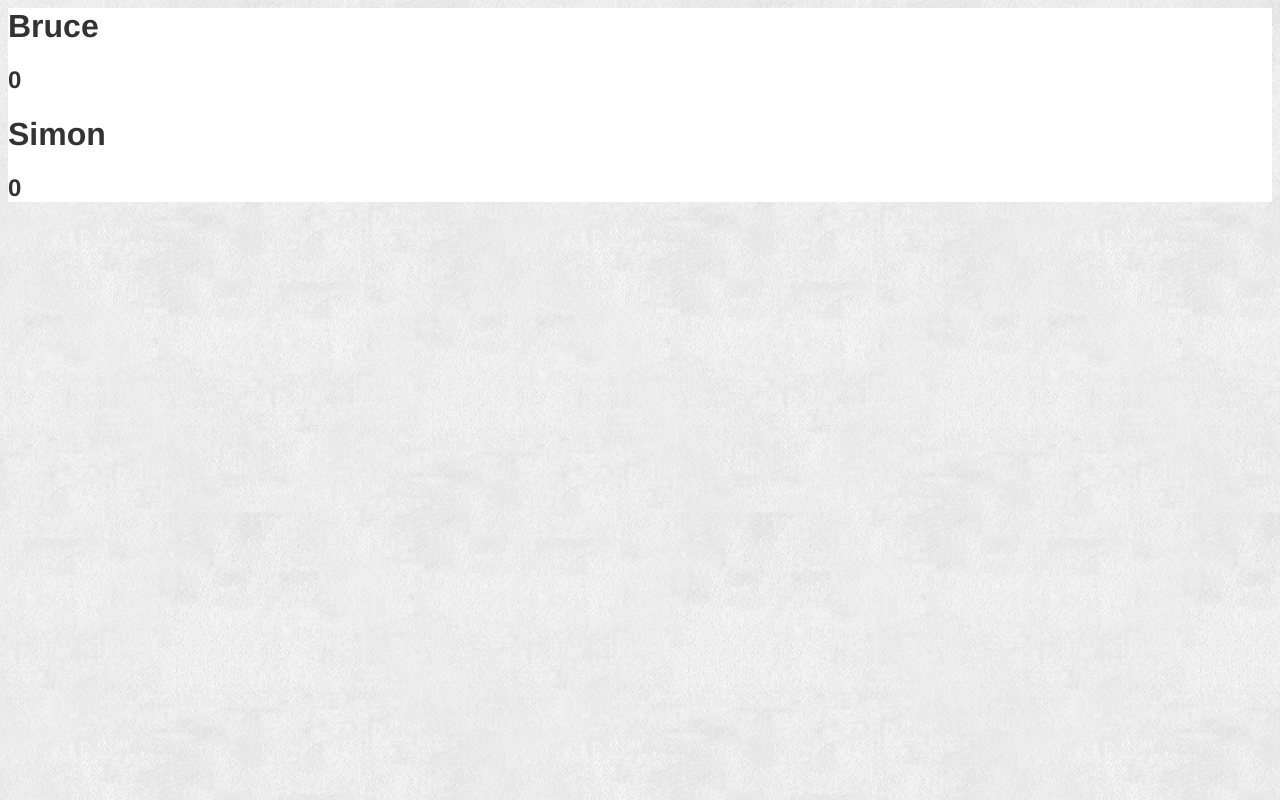
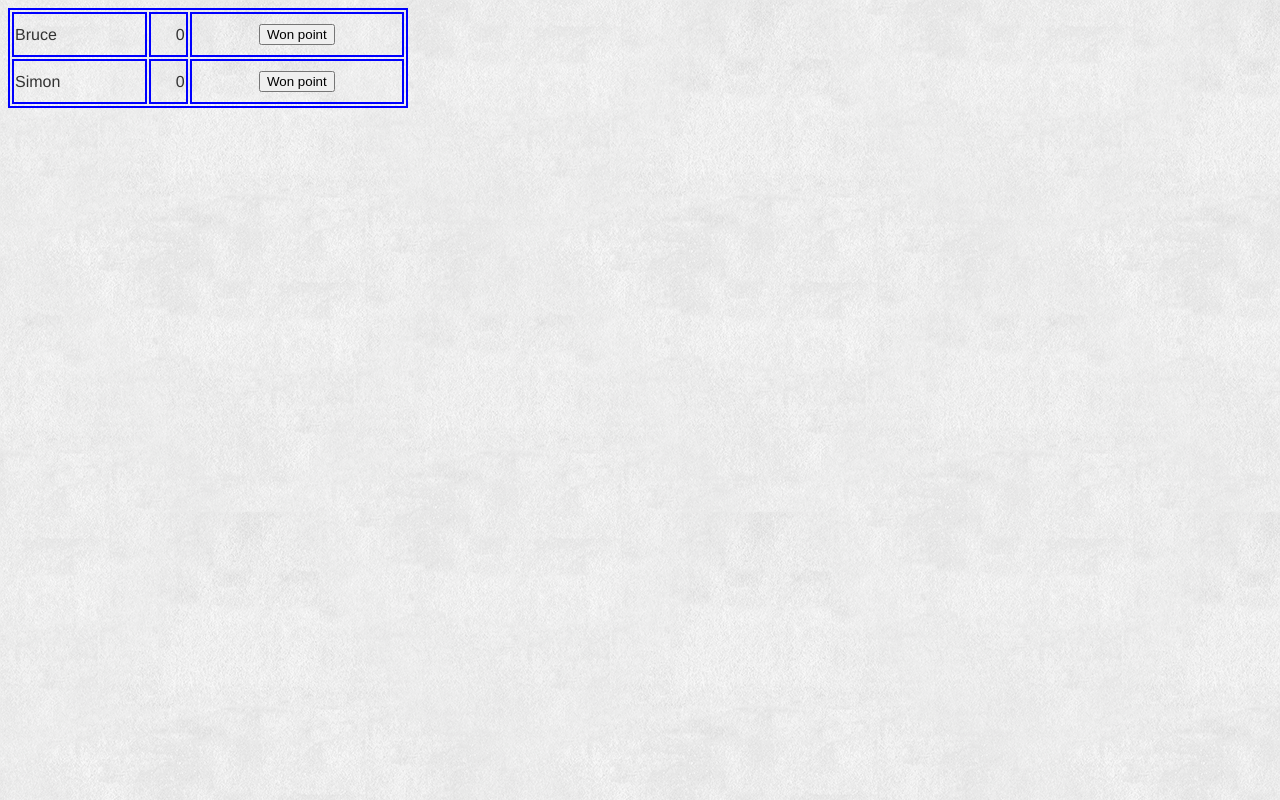
Before and after one commit to MatzFan/pingpong, a plain HTML site: page index.html in a window 1280 px wide. Drawn offline with nearby package versions, Linux system fonts and the light colour scheme.

Commit message:
Started styling scoring area in tabular format

```diff
--- a/css/application.css
+++ b/css/application.css
@@ -8,6 +8,25 @@ h1 {
   font: 'Helvetica';
 }
 
-#container {
-  background-color: white;
+table {
+  width: 400px;
+  height: 100px;
 }
+
+table, td {
+  border-style: solid;
+  border-width: 2px;
+  border-color: blue;
+}
+
+td, .name {
+  text-align: left;
+}
+
+td, .score {
+  text-align: right;
+}
+
+td, button {
+  text-align: center;
+}
--- a/index.html
+++ b/index.html
@@ -4,17 +4,16 @@
   </head>
   <body>
     <title>Ping pong game!</title>
-    <div id='container'>
-      <h1 id='player1'></h1>
-      <h2 id='score1' data-player=1>
-        0
-      </h2>
-
-      <h1 id='player2'></h1>
-      <h2 id='score2' data-player=2>
-        0
-      </h2>
-    </div>
+    <table>
+      <tr class='player1'>
+        <td class='name'><td class='score'>0</td></td>
+        <td><button>Won point</button></button></td>
+      </tr>
+      <tr class='player2'>
+        <td class='name'><td class='score'>0</td></td>
+        <td><button>Won point</button></button></td>
+      </tr>
+    </table>
 
     <script src='src/Player.js'></script>
     <script src='src/Game.js'></script>
@@ -26,13 +25,13 @@
       var game = new Game(players[1], players[2]);
 
       function updateScores() {
-        $('#score1').text(players[1].score);
+        $('.').text(players[1].score);
         $('#score2').text(players[2].score);
       }
 
       $(document).ready(function() {
-        $('#player1').text(players[1].name);
-        $('#player2').text(players[2].name);
+        $('.player1 .name').text(players[1].name);
+        $('.player2 .name').text(players[2].name);
 
         $('#score1, #score2').on('click', function() {
           num = $(this).data('player')
```
